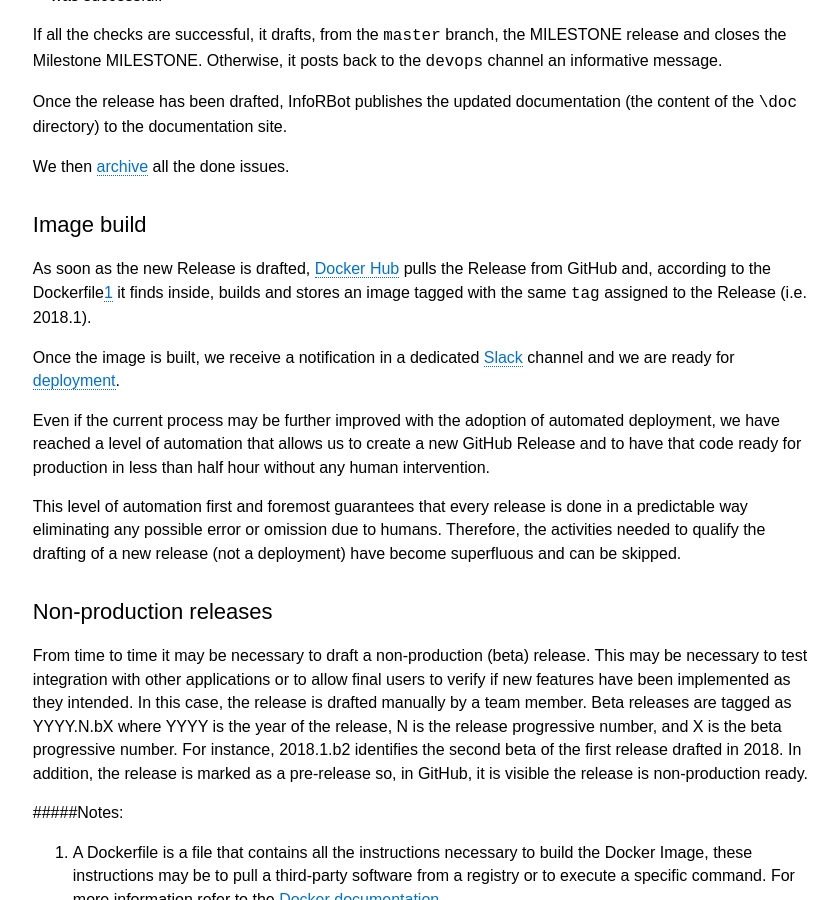
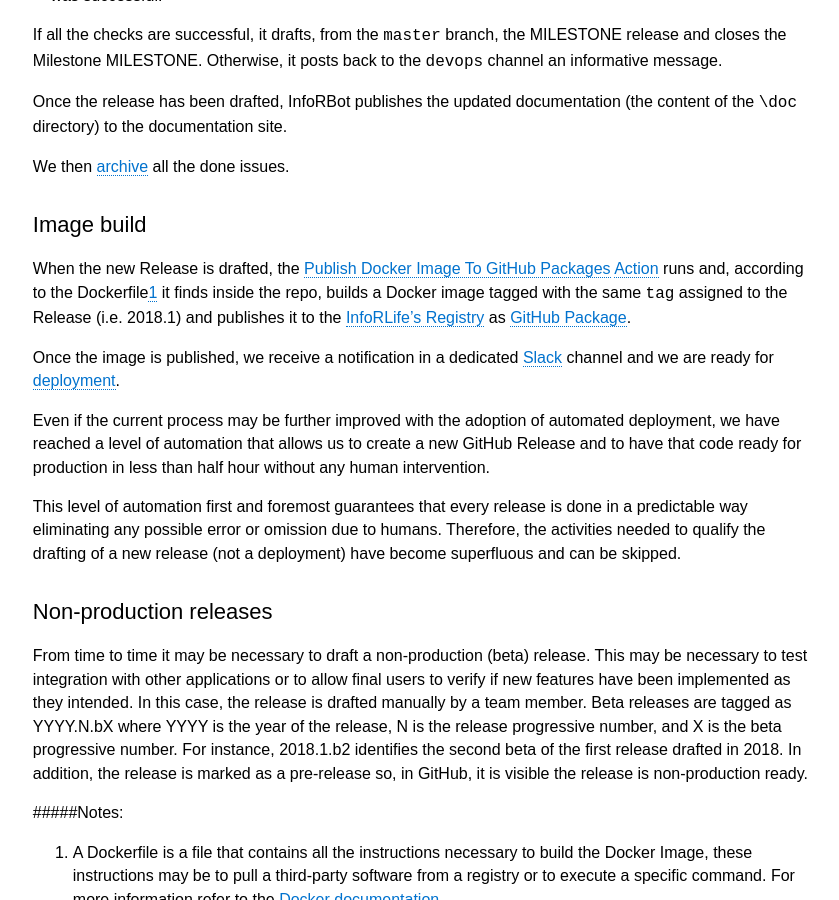
Before and after one commit to inforlife/process, a Jekyll site: the page built from release.md, in a window 1280 px wide and 900 px high, scrolled down 801 px. Shown: the whole window, without its empty margins (410-1249 px from the left). Built offline with Jekyll 4.4.1, drawn with Linux system fonts in a browser that asks for light colours.

Commit message:
Switch from Docker Hub to GitHub Packages

```diff
--- a/release.md
+++ b/release.md
@@ -30,9 +30,9 @@ We then [archive](https://blog.github.com/2018-06-28-archive-project-board-cards
 
 ## Image build
 
-As soon as the new Release is drafted, [Docker Hub](https://inforlife.github.io/process/services/dockerhub.html) pulls the Release from GitHub and, according to the Dockerfile[1](#notes) it finds inside, builds and stores an image tagged with the same `tag` assigned to the Release (i.e. 2018.1).
+When the new Release is drafted, the [Publish Docker Image To GitHub Packages](https://github.com/inforlife/publish-docker-image-to-github-packages-action) [Action](https://github.com/features/actions) runs and, according to the Dockerfile[1](#notes) it finds inside the repo, builds a Docker image tagged with the same `tag` assigned to the Release (i.e. 2018.1) and publishes it to the [InfoRLife's Registry](https://github.com/inforlife/registry) as [GitHub Package](https://github.com/features/packages).
 
-Once the image is built, we receive a notification in a dedicated [Slack](https://inforlife.github.io/process/services/slack.html) channel and we are ready for [deployment](https://inforlife.github.io/process/services/deployment.html).
+Once the image is published, we receive a notification in a dedicated [Slack](https://inforlife.github.io/process/services/slack.html) channel and we are ready for [deployment](https://inforlife.github.io/process/services/deployment.html).
 
 Even if the current process may be further improved with the adoption of automated deployment, we have reached a level of automation that allows us to create a new GitHub Release and to have that code ready for production in less than half hour without any human intervention.
 
```
